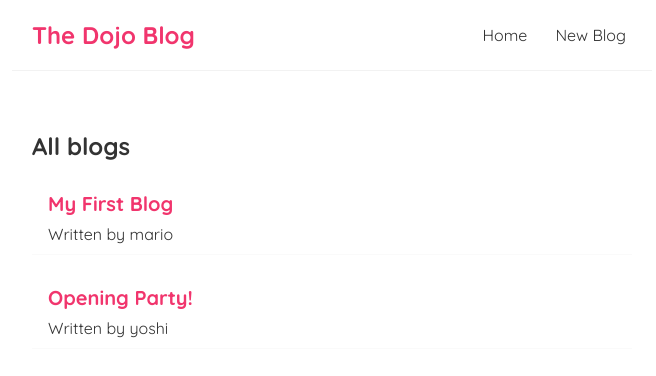
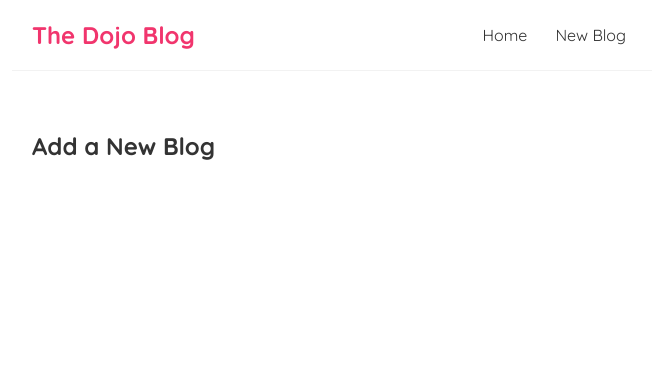
Before and after one commit to Nitro2k/First-React-App, a React (Create React App) app: page /create in a window 1280 px wide. Shown: the top 376 px of the page, without its empty margins (308-964 px from the left). Built offline with nearby package versions, Linux system fonts and the light colour scheme; data requests are answered from the project's data file; the HTML template or start-up script is replaced by a standard one.

Commit message:
add router

```diff
--- a/package.json
+++ b/package.json
@@ -8,6 +8,7 @@
     "@testing-library/user-event": "^13.5.0",
     "react": "^17.0.2",
     "react-dom": "^17.0.2",
+    "react-router-dom": "^5.3.0",
     "react-scripts": "5.0.0",
     "web-vitals": "^2.1.4"
   },
--- a/src/App.js
+++ b/src/App.js
@@ -1,16 +1,27 @@
 import Navbar from './NavBar';
 import Home from './Home';
+import { BrowserRouter as Router, Route, Switch} from 'react-router-dom';
+import Create from './Create';
 
 function App() {
   // const title = 'Welcome to the blog';
   // const link = "https://www.google.com";
   return (
-    <div className="App">
-      <Navbar />
-      <div className="content">
-        <Home />
+    <Router>
+      <div className="App">
+        <Navbar />
+        <div className="content">
+          <Switch>
+            <Route exact path="/">
+              <Home />
+            </Route>
+            <Route path="/create">
+              <Create />
+            </Route>
+          </Switch>
+        </div>
       </div>
-    </div>
+    </Router>
   );
 }
 
--- /dev/null
+++ b/src/Create.js
@@ -0,0 +1,9 @@
+const Create = () => {
+    return (
+        <div className="create">
+            <h2>Add a New Blog</h2>
+        </div>
+     );
+}
+
+export default Create;
--- a/src/NavBar.js
+++ b/src/NavBar.js
@@ -4,7 +4,7 @@
             <h1>The Dojo Blog</h1>
             <div className="links">
                 <a href="/">Home</a>
-                <a href="/">New Blog</a>
+                <a href="/create">New Blog</a>
             </div>
         </nav>
      );
```
Also changed, not shown: 1 other file (tests, documents, lock files or other folders).
